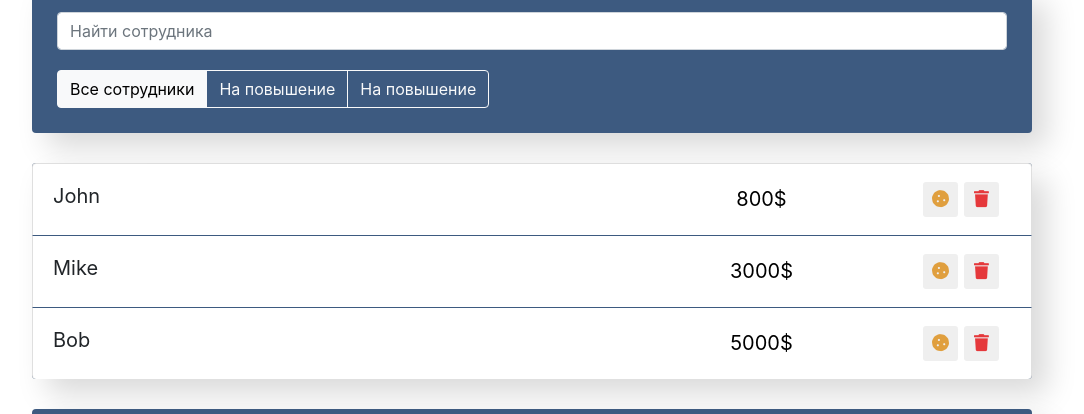
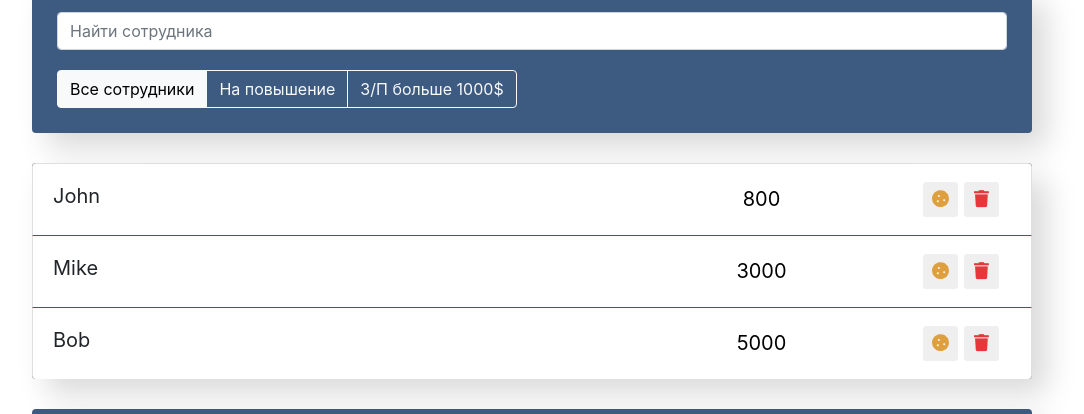
Before and after one commit to riabinkovihor/first-react-app, a React (Create React App) app: page / in a window 1280 px wide. Shown: the part 292-706 px from the top of the page, without its empty margins (108-1192 px from the left). Built offline with nearby package versions, Linux system fonts and the light colour scheme.

Commit message:
lesson 138

```diff
--- a/src/components/app-filter/app-filter.jsx
+++ b/src/components/app-filter/app-filter.jsx
@@ -1,24 +1,55 @@
+import {Component} from "react"
 import './app-filter.css'
 
-const AppFilter = () => {
-    return (
-        <div className="btn-group">
-            <button
-                className="btn btn-light"
-                type="button">
-                Все сотрудники
-            </button>
-            <button
-                className="btn btn-outline-light"
-                type="button">
-                На повышение
-            </button>
-            <button
-                className="btn btn-outline-light"
-                type="button">
-                На повышение
-            </button>
-        </div>
-    )
+class AppFilter extends Component {
+    constructor(props) {
+        super(props);
+        this.state = {
+            buttonsData: [
+                {
+                    filter: null,
+                    title: 'Все сотрудники'
+                },
+                {
+                    filter: 'rise',
+                    title: 'На повышение'
+                },
+                {
+                    filter: 'salary',
+                    title: ' З/П больше 1000$'
+                }
+            ],
+            filter: null
+        }
+    }
+
+    onUpdateFilter = (value) => {
+        this.setState({filter: value})
+        this.props.onUpdateFilter(value)
+    }
+
+    render (){
+        const {filter,buttonsData} = this.state
+
+        const buttons = buttonsData.map((item,i) => {
+            const active = item.filter === filter
+            const clazz = active ? 'btn-light' : 'btn-outline-light'
+            return (<button className={`btn ${clazz}`}
+                            type="button"
+                            key={i}
+                            onClick={() => this.onUpdateFilter(item.filter)}
+            >
+                {item.title}
+            </button>)
+        })
+
+        return (
+            <div className="btn-group">
+                {buttons}
+            </div>
+        )
+    }
 }
+
+
 export default AppFilter
--- a/src/components/app/app.jsx
+++ b/src/components/app/app.jsx
@@ -16,7 +16,10 @@ class App extends Component {
                 {name: 'John', salary: 800, id:1, increase: false,rise:false},
                 {name: 'Mike', salary: 3000,id: 2,increase: false,rise:false},
                 {name: 'Bob', salary: 5000,id:3,increase: false,rise:false},
-            ]
+            ],
+            term:'',
+            filter: null
+
         }
         this.maxId = 4
     }
@@ -54,34 +57,62 @@ class App extends Component {
             })
         }))
     }
-    // onToggleRise = (id) => {
-    //     this.onToggleProp(id,'rise')
-    // }
-    //
-    // onToggleIncrease = (id) => {
-    //     this.onToggleProp(id,'increase')
-    // }
 
+    searchEmp = (items,term) => {
+        if (term.length === 0) return items
+        // return items.filter(item=> item.name.toLowerCase().includes(term.toLowerCase()))
+        return items.filter(item=> item.name.toLowerCase().indexOf(term.toLowerCase()) > -1)
+    }
+
+    onUpdateSearch = (term) => {
+        this.setState({term})
+    }
+
+    onUpdateFilter = (value) => {
+        this.setState({filter:value})
+    }
+
+    filterData = (items,filter) => {
+        switch (filter) {
+            case 'rise':
+                return items.filter(item => item.rise)
+            case 'salary':
+                return items.filter(item => item.salary >= 1000)
+            default:
+                return items
+        }
+    }
+
+    onUpdateSalary = (id,value) => {
+        this.setState(({data})=>({
+            data: data.map(item => {
+                if (item.id === id) return {...item, salary:value}
+                return item
+            })
+        }))
+    }
 
     render() {
-        const {data} = this.state
+        const {data,term,filter} = this.state
 
         const employees = data.length
         const increased = data.filter(item => item.increase).length
+        const visibleData = this.filterData(this.searchEmp(data,term),filter)
 
         return (
             <div className="app">
                 <AppInfo employees={employees} increased={increased}/>
 
                 <div className="search-panel">
-                    <SearchPanel/>
-                    <AppFilter></AppFilter>
+                    <SearchPanel onUpdateSearch={this.onUpdateSearch}/>
+                    <AppFilter onUpdateFilter={this.onUpdateFilter}></AppFilter>
                 </div>
 
                 <EmployeesList
-                    data={data}
+                    data={visibleData}
                     onDelete={this.deleteItem}
                     onToggleProp={this.onToggleProp}
+                    onUpdateSalary={this.onUpdateSalary}
                 />
                 <EmployeesAddForm onAdd={this.addItem}/>
             </div>
--- a/src/components/employees-list-item/employees-list-item.jsx
+++ b/src/components/employees-list-item/employees-list-item.jsx
@@ -9,7 +9,8 @@ import './employees-list-item.css'
         increase,
         rise,
         onDelete,
-        onToggleProp
+        onToggleProp,
+        onUpdateSalary
     } = props
 
     const classNames = () => {
@@ -28,7 +29,7 @@ import './employees-list-item.css'
     return (
         <li  className={classNames()} >
             <span onClick={onToggleProp} data-toggle={'rise'} className="list-group-item-label">{name}</span>
-            <input type="text" className="list-group-item-input" defaultValue={salary + '$'}/>
+            <input type="text" value={salary} className="list-group-item-input" onChange={onUpdateSalary}/>
             <div className='d-flex justify-content-center align-items-center'>
                 <button type="button"
                         className="btn-cookie btn-sm"
--- a/src/components/employees-list/employees-list.jsx
+++ b/src/components/employees-list/employees-list.jsx
@@ -2,7 +2,7 @@ import EmployeesListItem from "../employees-list-item/employees-list-item";
 
 import './employees-list.css';
 
-const EmployeesList = ({data,onDelete,onToggleProp}) => {
+const EmployeesList = ({data,onDelete,onToggleProp,onUpdateSalary}) => {
 
     const elements = data.map(({id,...itemProps}) => {
         return (
@@ -12,6 +12,7 @@ const EmployeesList = ({data,onDelete,onToggleProp}) => {
                 onDelete={()=> onDelete(id)}
                 onToggleProp={(e)=>{
                     onToggleProp(id,e.currentTarget.getAttribute('data-toggle'))}}
+                onUpdateSalary={(e)=>{onUpdateSalary(id,e.target.value)}}
             />
         )
     })
--- a/src/components/search-panel/search-panel.jsx
+++ b/src/components/search-panel/search-panel.jsx
@@ -1,13 +1,32 @@
+import {Component} from "react";
 import './search-panel.css'
 
-const SearchPanel = () => {
+class SearchPanel extends Component{
+    constructor(props) {
+        super(props);
+        this.state={
+            term:''
+        }
+    }
+
+    onUpdateSearch = (e) => {
+        const term = e.target.value
+        this.setState({term})
+        this.props.onUpdateSearch(term)
+    }
+
+    render(){
+        const {term} = this.state
         return (
             <input
                 type="text"
+                value={term}
                 className="form-control search-input"
                 placeholder="Найти сотрудника"
+                onChange={this.onUpdateSearch}
             />
         )
     }
+}
 
 export default SearchPanel
```
Lines whose indentation alone changed are shown as unchanged.
